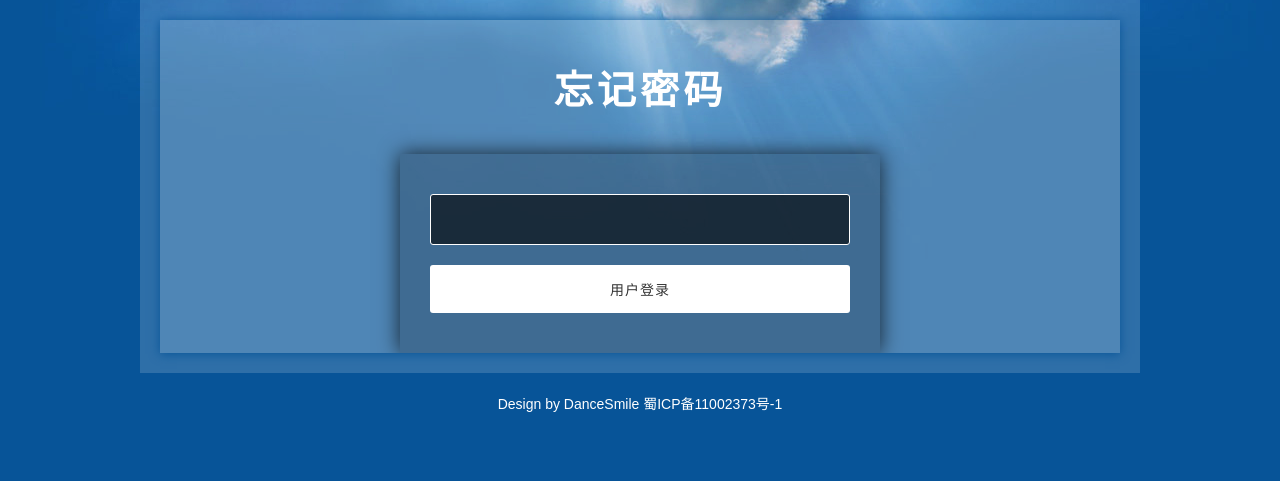
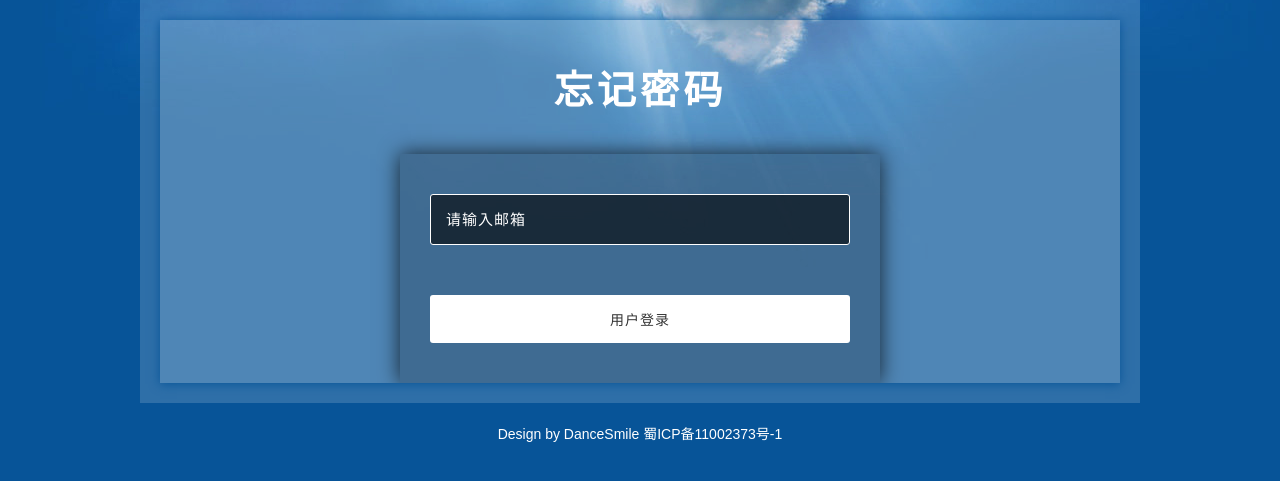
Before and after one commit to chenglin-Zhang/blog, a Django app: page /user/forget_pwd in a window 1280 px wide. Shown: the part 165-646 px from the top of the page. Run offline with Django 3.2, Linux system fonts and the light colour scheme; parts of the project's set-up code (start-up, migrations or seed data) failed here and were passed over; some libraries are stand-ins or nearby versions.

Commit message:
UPDATE BY Cheng 优化　首页权限｜忘记密码页面显示问题

```diff
--- a/article/views.py
+++ b/article/views.py
@@ -77,6 +77,7 @@
         return render(request, 'article/write.html', context={'form': aform})
     else:
         aform = ArticleForm(request.POST, request.FILES)
+        print(aform)
         if aform.is_valid():
             print("校验通过")
             data = aform.cleaned_data
--- a/templates/article/write.html
+++ b/templates/article/write.html
@@ -40,6 +40,11 @@
                 文章标签：{{ form.tags }}
             </label>
         </div>
+        <div>
+            <label for="">
+                文章标签：{{ form.user }}
+            </label>
+        </div>
         <input type="submit" value="发表文章" class="btn btn-default">
     </form>
 {% endblock %}
--- a/templates/base.html
+++ b/templates/base.html
@@ -26,8 +26,8 @@
 </head>
 <body>
 <header>
-    <div class="logo" data-scroll-reveal="enter right over 1s"><a href="/"><img
-            src="{% static 'images/logo4.png' %}"></a></div>
+    <div class="logo" data-scroll-reveal="enter right over 1s"><a href="/">
+        <img src="{% static 'images/logo4.png' %}"></a></div>
     <nav class="topnav" data-scroll-reveal="enter bottom over 1s after 1s">
         <a href="{% url 'index' %}"><span>首页</span><span class="en">Home</span></a>
         <a href="about.html"><span>关于我</span><span class="en">About</span></a>
--- a/templates/user/forget_pwd.html
+++ b/templates/user/forget_pwd.html
@@ -5,40 +5,42 @@
 {% endblock %}
 {% block mycss %}
     <link href="{% static  'css/register.css' %}" rel="stylesheet" type="text/css" media="all"/>
-    <!-- css files -->
-
-    <!-- Online-fonts -->
     <link href="//fonts.googleapis.com/css?family=Montserrat:100,100i,200,200i,300,300i,400,400i,500,500i,600,600i,700,700i,800,800i,900,900i&amp;subset=latin-ext,vietnamese"
           rel="stylesheet">
-    <!-- //Online-fonts -->
+    <style>
+        #query{
+            height: 10px;
+            line-height: 10px;
+            padding: 10px;
+        }
+    </style>
 {% endblock %}
 
 {% block content %}
     <div class="main">
         <div class="main-w3l">
             <h1 class="logo-w3">忘记密码</h1>
-
             <div class="w3layouts-main">
                 <p>{{ msg }} {{ errors }}</p>
                 <form action="{% url 'user:forget_pwd' %}" method="post"> {% csrf_token %}
                     {{ form.email }}
                     {{ form.captcha }}
+                    <div id="query"></div>
                     <input type="submit" value="用户登录" name="login">
                 </form>
-{#                <a href="{% url 'user:forget_pwd' %}"><span>忘记密码?</span></a> <a href="{% url 'user:register' %}"><span>注册新用户?</span></a>#}
             </div>
-
         </div>
     </div>
 {% endblock %}
 {% block myjs %}
     <script>
-        $(function(){
+        $(function () {
+            $("#id_email").attr("placeholder", "请输入邮箱");
+            $("#id_captcha_1").attr("placeholder", "请输入验证码");
             {#验证码刷新#}
-           $('.captcha').click(function(){
+            $('.captcha').click(function () {
                 var img = (this);
-               $.getJSON('/captcha/refresh', function(data){
-
+                $.getJSON('/captcha/refresh', function (data) {
                     {#Jquery中为什么报attr错误 : img.attr is not a function#}
                     img.setAttribute("src", data['image_url']);
                     {#img.attr('src', data['image_url']); #}
@@ -46,16 +48,17 @@
                 })
             });
             {#验证码验证#}
-            $('#id_captcha_1').blur(function(){
+            var index = true
+            $('#id_captcha_1').blur(function () {
                 var $this = (this);
                 var key = $('#id_captcha_0').val();
                 var code = $(this).val();
-                $.getJSON("{% url 'user:valide_code' %}",{key, code} ,function(data){
+                $.getJSON("{% url 'user:valide_code' %}", {key, code}, function (data) {
                     $('#result').remove();
-                    if(data.status == 1){
-                        $this.after("<span id='result'>验证码正确</span>");
-                    }else{
-                        $this.after("<span id='result'>验证码正确</span>");
+                    if (data.status == 1) {
+                        $("#query").text("验证码正确");
+                    } else {
+                        $("#query").text("验证码不正确");
                     }
                 })
             });
```
Also changed, not shown: media/uploads/article/2020/04/21/aa.jpg (added), media/uploads/article/2020/04/21/aa_RxVi99C.jpg (added), readme.md. Lines whose indentation alone changed are shown as unchanged.
